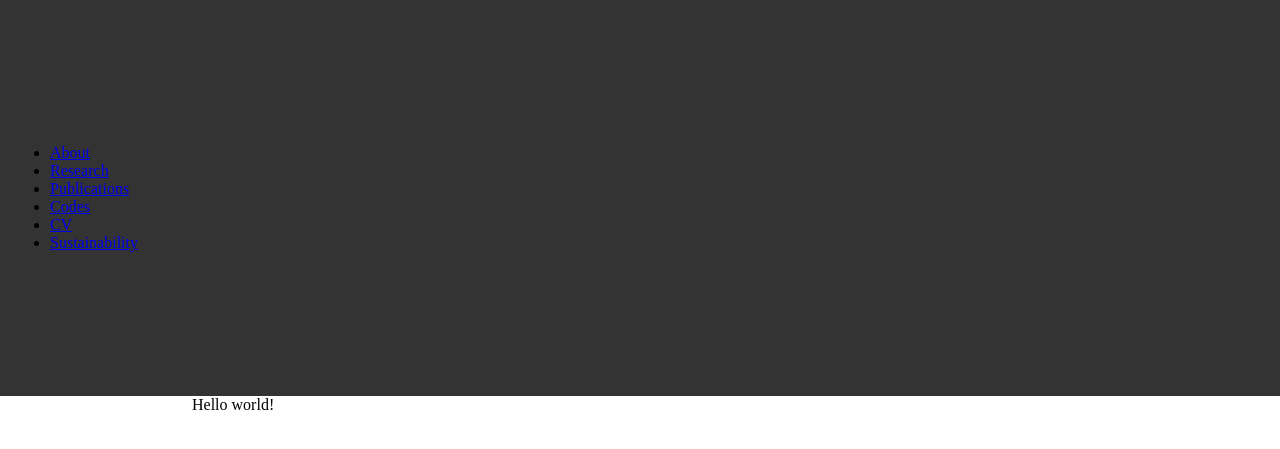
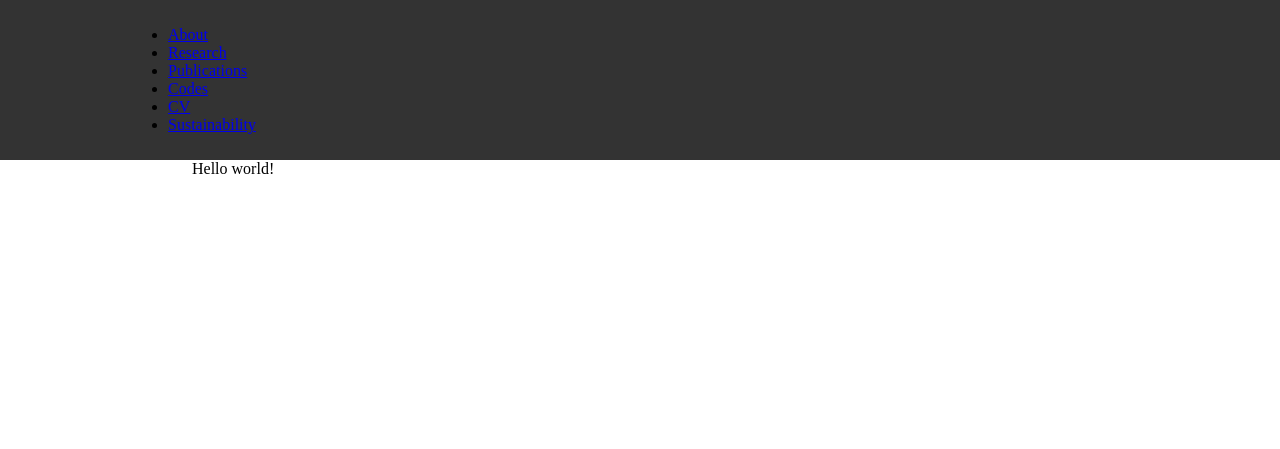
Before and after one commit to felixbosco/felixbosco.github.io, a Jekyll site: the page built from index.html, in a window 1280 px wide. Shown: the top 449 px of the page. Built offline with Jekyll 4.4.1, drawn with Linux system fonts in a browser that asks for light colours.

Commit message:
Change scss

```diff
--- a/assets/css/style.css
+++ b/assets/css/style.css
@@ -10,7 +10,7 @@ header {
     flex-direction: row;
 
     width: 100;
-    padding: 10% 10px;
+    padding: 10px 10%;
 
     background-color: #333;
 }
```
